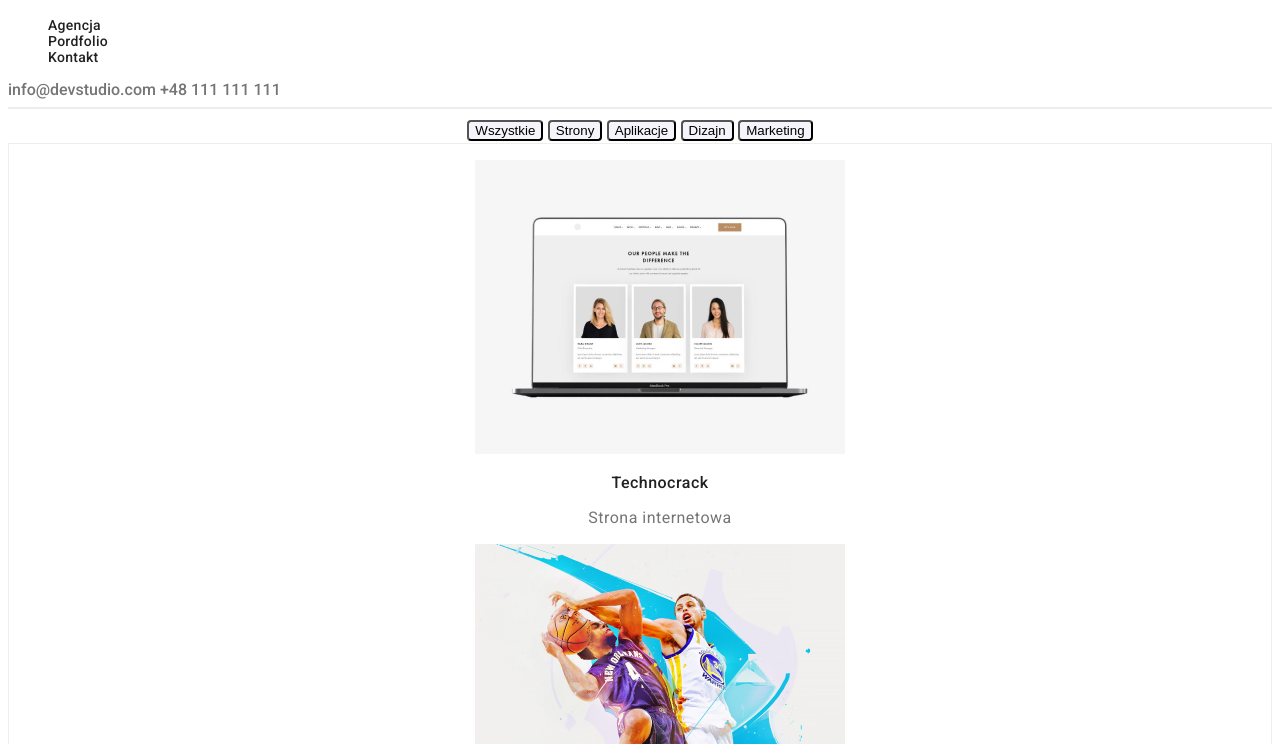
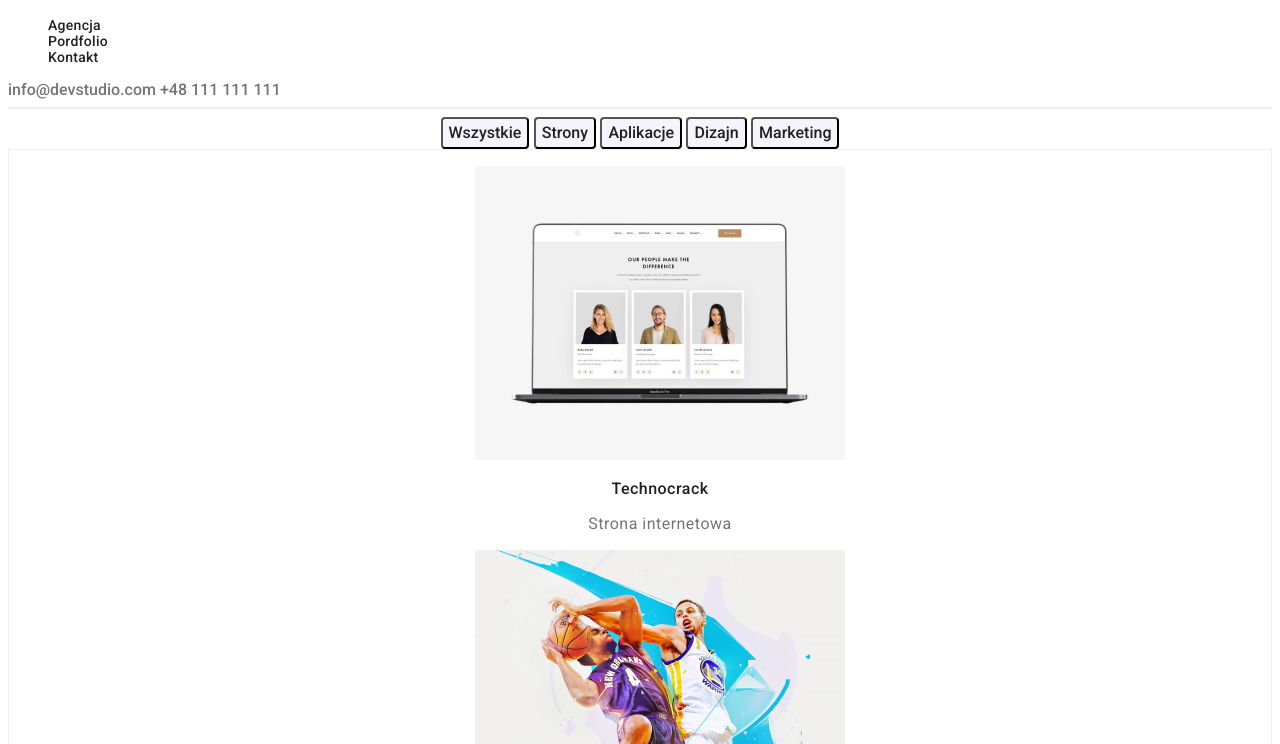
Before and after one commit to MagdalenaZawisza/goit-markup-hw-02, a plain HTML site: page portfolio.html in a window 1280 px wide. Shown: the part 56-800 px from the top of the page. Drawn offline with Linux system fonts and the light colour scheme.

Commit message:
Wprowadzenie zmiany w lini 102 css, oraz czcionki

```diff
--- a/css/style.css
+++ b/css/style.css
@@ -99,7 +99,7 @@ body {
   color: var(--white-color);
 }
 
-.feature.title: {
+.feature.title {
   font-weight: 700;
   font-size: 14px;
   line-height: 1.14;
@@ -185,17 +185,17 @@ body {
   background-color: var(--white-color);
   border-radius: 0px 0px 4px 4px;
 }
-.filters {
-  color: var(--text-color);
+.filter {
   border-radius: 4px;
+  text-align: center;
+  letter-spacing: 0.03em;
+}
+.filter-bg {
   font-family: "Roboto", sans-serif;
   font-weight: 500;
   font-size: 16px;
   line-height: 1.62;
-  text-align: center;
-  letter-spacing: 0.03em;
-}
-.filter-bg {
+  color: var(--text-color);
   background-color: #f5f4fa;
   border-radius: 4px;
   cursor: pointer;
--- a/portfolio.html
+++ b/portfolio.html
@@ -33,7 +33,7 @@
       <hr class="line" />
     </header>
     <main>
-      <section class="filters">
+      <section class="filter">
         <!--HERO-->
         <button class="filter-bg" type="button">Wszystkie</button>
         <button class="filter-bg" type="button">Strony</button>
```
